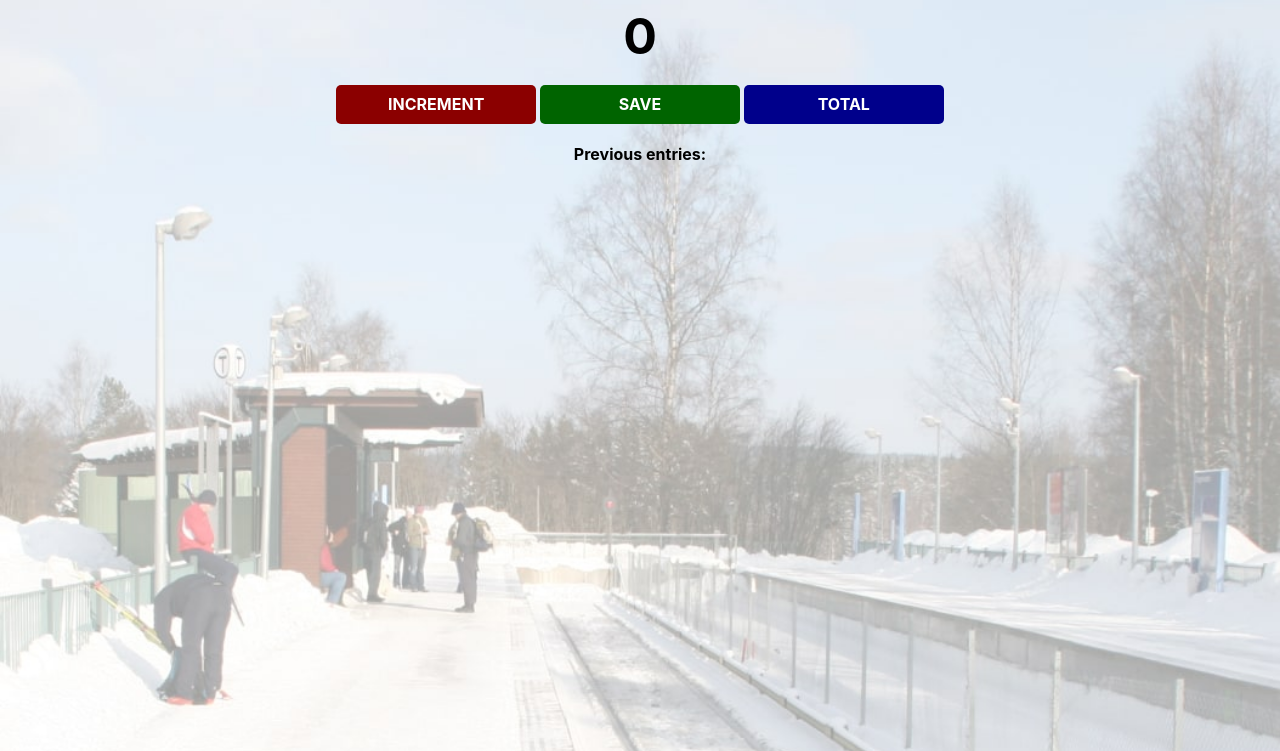
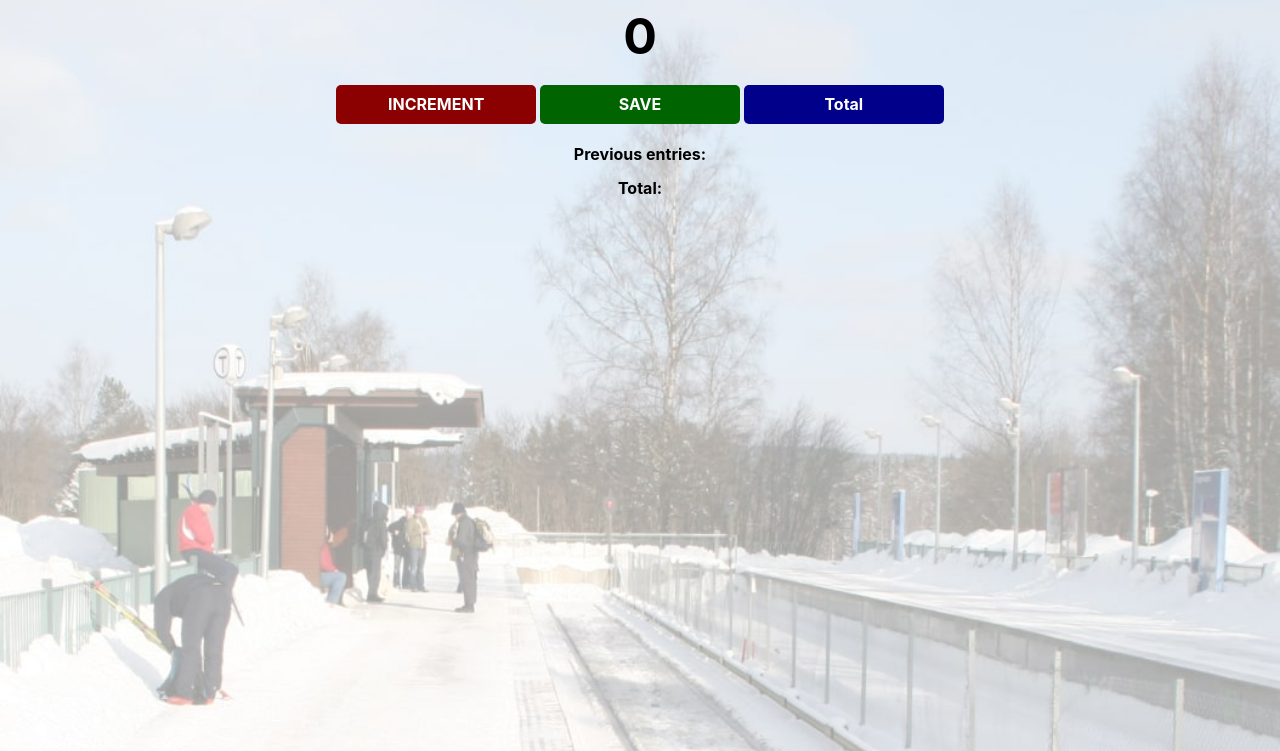
Before and after one commit to Balaji340/Count-WebApp, a website built with Vite: page index.html in a window 1280 px wide. Shown: the part 49-800 px from the top of the page. Built offline with nearby package versions, Linux system fonts and the light colour scheme.

Commit message:
Update index.html

```diff
--- a/index.html
+++ b/index.html
@@ -9,8 +9,9 @@
     <h2 id="count-el">0</h2>
     <button id="increment-btn" onclick="increment()">INCREMENT</button>
     <button id="save-btn" onclick="save()">SAVE</button>
-    <button id="total-btn" onclick="calculateTotal()">TOTAL</button>
+    <button id="total-btn" onclick="calculateTotal()">Total</button>
     <p id="save-el">Previous entries: </p>
+    <p id="total-el">Total: </p>
     <script src="index.js"></script>
 </body>
 </html>
```
